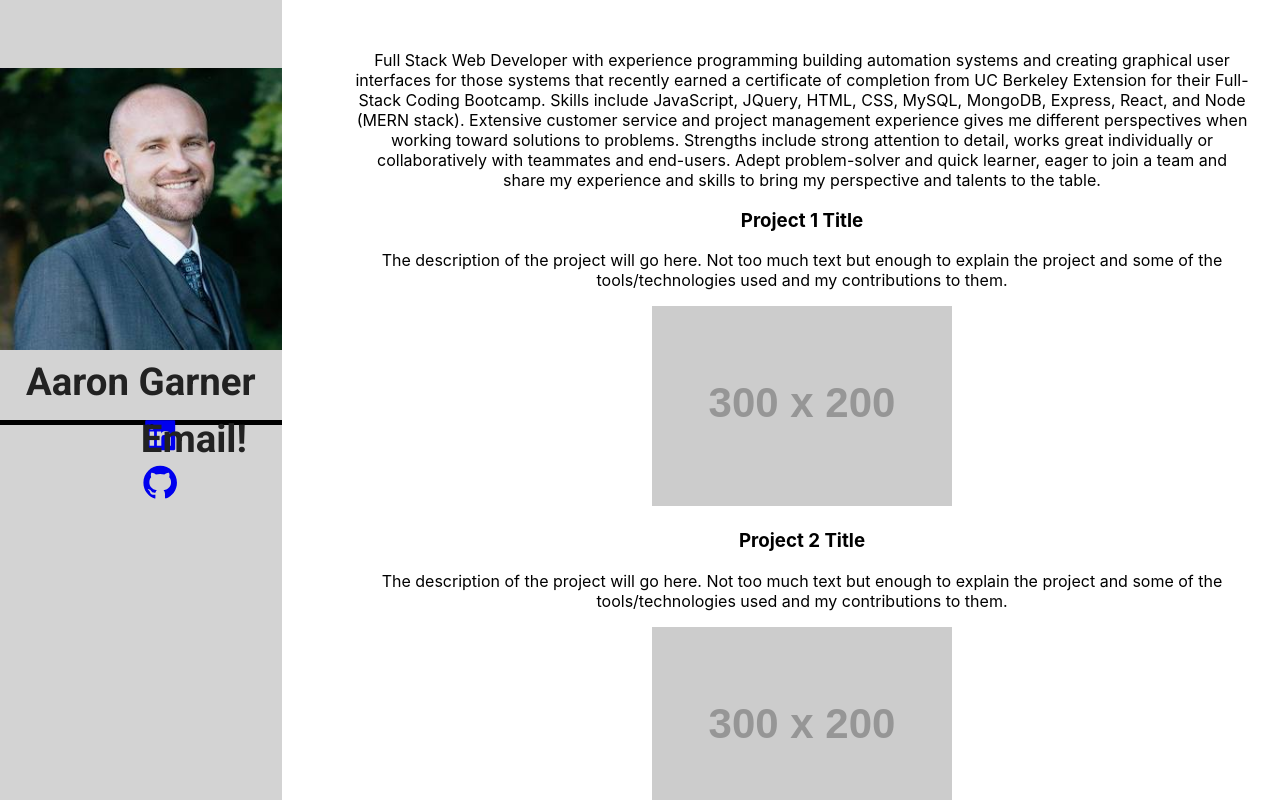
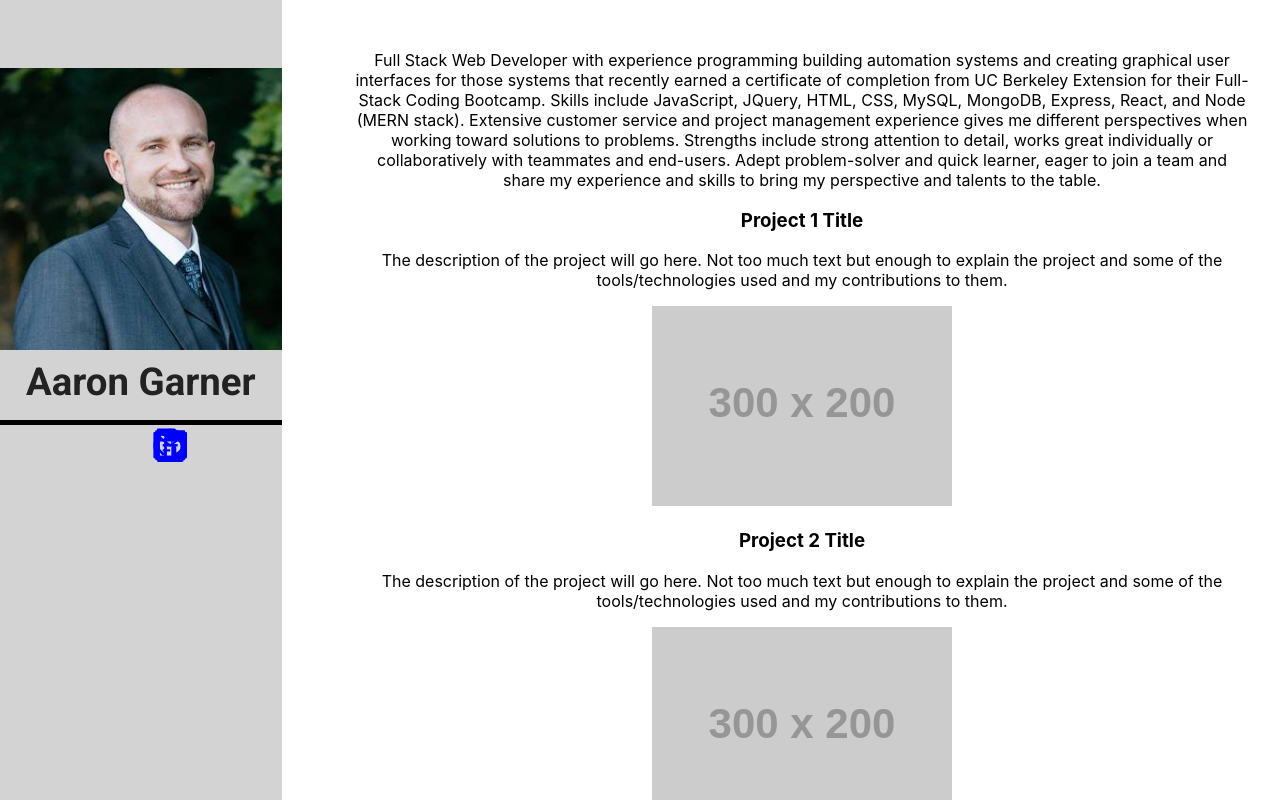
Before and after one commit to aaron-G18/AG-Portfolio, a React (Create React App) app: page / in a window 1280 px wide. Shown: the top 800 px of the page. Built offline with nearby package versions, Linux system fonts and the light colour scheme.

Commit message:
got the links on the bottom of the page working correctly. Need to figure out the display of the same links in the animated name side section.

```diff
--- a/src/App.js
+++ b/src/App.js
@@ -2,11 +2,11 @@ import React, { Component } from 'react';
 import './App.css';
 import BrandStatement from "./components/brandStatement/brandStatement";
 import { DiJsBadge, DiHtml5, DiReact, DiCss3, DiMongodb, DiJqueryLogo, DiMysql, DiNodejsSmall } from 'react-icons/di';
-import BottomLinks from "./components/bottomLinks/bottomLinks";
+import BottomLinks from "./components/links/links";
 import AnimatedName from "./components/animatedName/animatedName";
 import Projects from "./components/projects/projects";
 import ReactTooltip from 'react-tooltip';
-import Email from "./components/email/email";
+
 
 
 class App extends Component {
@@ -64,7 +64,6 @@ class App extends Component {
             links for pages will go here.
           </p>
           <BottomLinks />
-          <Email />
         </div>
         <ReactTooltip place="top" type="dark" effect="float"/>
     </div>
--- a/src/components/animatedName/animatedName.js
+++ b/src/components/animatedName/animatedName.js
@@ -1,7 +1,6 @@
 import React from "react";
 import "./style.css";
-import BottomLinks from "../bottomLinks/bottomLinks";
-import Email from "../email/email";
+import BottomLinks from "../links/links";
 
 export default function frontPage(props) {
   // functions
@@ -19,7 +18,6 @@ export default function frontPage(props) {
             <div>
                 {/* for the win! */}
                 <BottomLinks />
-                <Email />
             </div>
         </div>
     </div>
--- a/src/components/bottomLinks/bottomLinks.js
+++ /dev/null
@@ -1,19 +0,0 @@
-import React from "react";
-import "./style.css";
-import { AiFillLinkedin, AiFillGithub } from "react-icons/ai";
-
-
-export default function bottomLinks(props) {
-  // functions
-
-  return (
-    <div className="bottom-links">
-        <a className="link" href="https://www.linkedin.com/in/aaron-garner-53066346/" target="_blank" rel="noopener noreferrer">
-          <AiFillLinkedin className="linkedin" size="3vw" />
-        </a>
-        <a className="link" href="https://github.com/aaron-G18" target="_blank" rel="noopener noreferrer">
-          <AiFillGithub className="github" size="3vw" color="light-blue" />
-        </a>
-    </div>
-  );
-}
--- a/src/components/email/email.js
+++ /dev/null
@@ -1,14 +0,0 @@
-import React from "react";
-import "./style.css";
-import { AiFillLinkedin, AiFillGithub } from "react-icons/ai";
-
-
-export default function email(props) {
-  // functions
-
-  return (
-    <div className="email">
-        Email!
-    </div>
-  );
-}
--- /dev/null
+++ b/src/components/links/links.js
@@ -0,0 +1,35 @@
+import React from "react";
+import "./style.css";
+import { AiOutlineFileText, AiFillLinkedin, AiFillGithub, AiOutlineMail } from "react-icons/ai";
+import ReactTooltip from 'react-tooltip';
+
+
+export default function bottomLinks(props) {
+  // functions
+
+  return (
+    <div className="bottom-links">
+      <div data-tip="My LinkedIn" className="link">
+        <a href="https://www.linkedin.com/in/aaron-garner-53066346/" target="_blank" rel="noopener noreferrer">
+          <AiFillLinkedin className="linkedin" size="3vw" color="blue" />
+        </a>
+      </div>
+      <div data-tip="My Github" className="link">
+        <a href="https://github.com/aaron-G18" target="_blank" rel="noopener noreferrer">
+          <AiFillGithub className="github" size="3vw" color="blue" />
+        </a>
+      </div>
+      <div data-tip="My Resume" className="link">
+        <a href="./resume/resume.pdf" target="_blank" rel="noopener noreferrer">
+          <AiOutlineFileText className="email" size="3vw" color="blue" />
+        </a>
+      </div>
+      <div data-tip="Email me" className="link">
+        <a href="mailto:aaron.garner.1982@gmail.com" target="_blank" rel="noopener noreferrer">
+          <AiOutlineMail className="email" size="3vw" color="blue" />
+        </a>
+      </div>
+      <ReactTooltip place="top" type="dark" effect="float"/>
+    </div>
+  );
+}
--- a/src/components/bottomLinks/style.css
+++ b/src/components/links/style.css
@@ -1,10 +1,9 @@
 .bottom-links {
     margin-bottom: 20px;
-    /* display: inline-block; */
     width: 100%;
 }
 
 .link {
     display: inline-block;
-
+    margin: 10px;
 }
```
Also changed, not shown: src/components/email/style.css (deleted), 1 other file (tests, documents, lock files or other folders).
